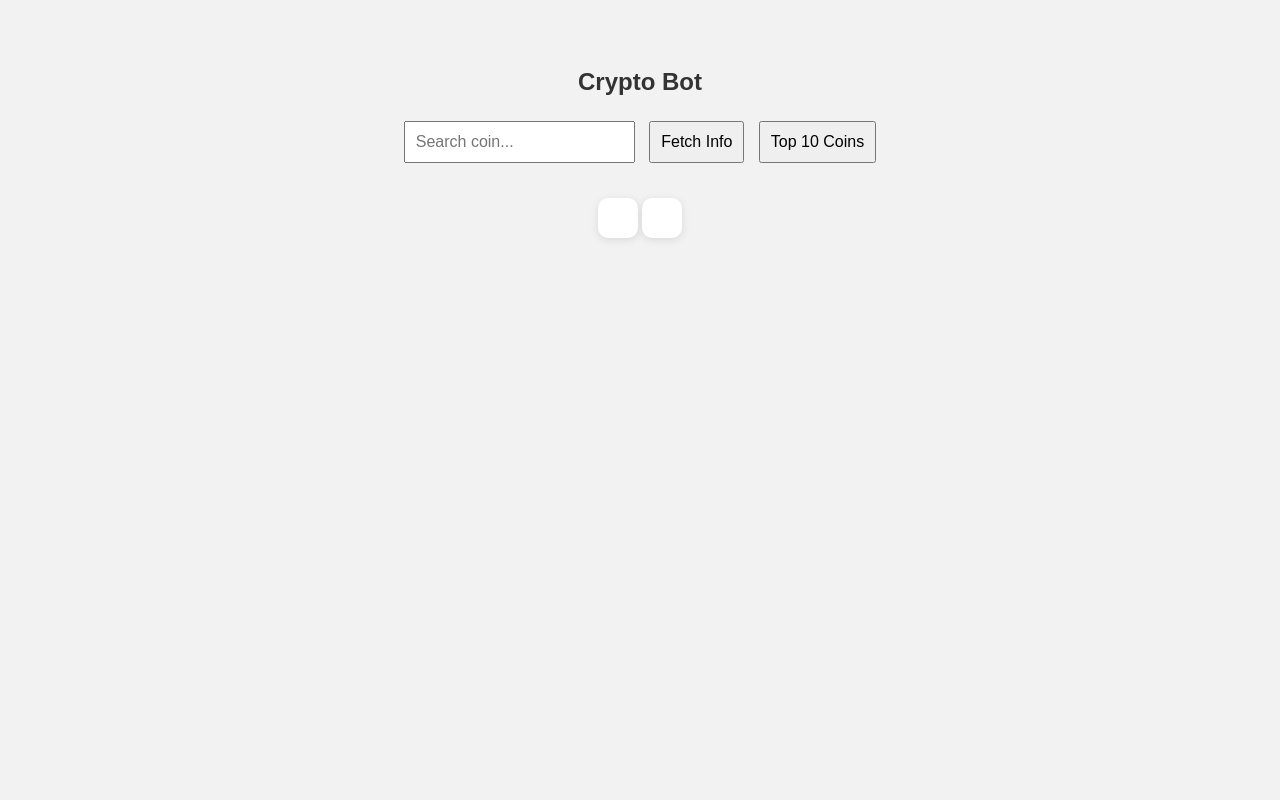
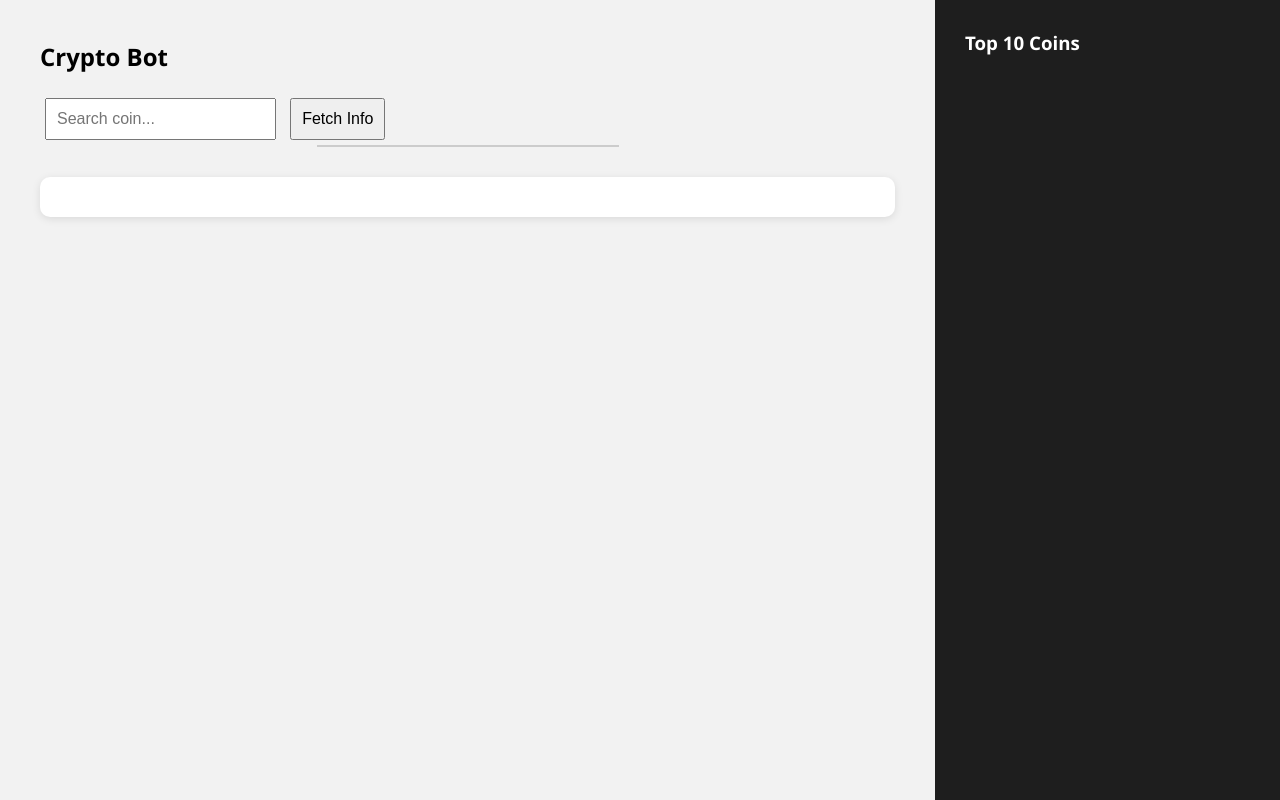
Before and after one commit to thechosenneel/crypto-research-bot, a Flask app: page / in a window 1280 px wide. Run offline with Flask 3, Linux system fonts and the light colour scheme.

Commit message:
Update index.html

```diff
--- a/templates/index.html
+++ b/templates/index.html
@@ -4,14 +4,33 @@
     <title>Crypto Bot</title>
     <style>
         body {
-            font-family: Arial, sans-serif;
-            padding: 40px;
+            font-family: 'Segoe UI', sans-serif;
             background-color: #f2f2f2;
-            text-align: center;
+            margin: 0;
+            padding: 0;
         }
 
-        h2 {
-            color: #333;
+        .container {
+            display: flex;
+            flex-direction: row;
+            min-height: 100vh;
+        }
+
+        .left-panel {
+            flex: 3;
+            padding: 40px;
+        }
+
+        .right-panel {
+            flex: 1;
+            background-color: #1e1e1e;
+            color: #fff;
+            padding: 30px;
+            overflow-y: auto;
+        }
+
+        h2, h3 {
+            margin-top: 0;
         }
 
         input, button {
@@ -20,19 +39,47 @@
             margin: 5px;
         }
 
-        #output, #top10 {
+        #suggestions {
+            background: white;
+            border: 1px solid #ccc;
+            width: 300px;
+            margin: 0 auto;
+            text-align: left;
+        }
+
+        #suggestions div {
+            padding: 8px;
+            cursor: pointer;
+        }
+
+        #suggestions div:hover {
+            background-color: #eee;
+        }
+
+        #output {
             margin-top: 30px;
             background: white;
             padding: 20px;
             border-radius: 10px;
-            display: inline-block;
             box-shadow: 0 2px 8px rgba(0,0,0,0.1);
         }
 
+        .chart {
+            margin-top: 20px;
+            background-color: #2d2d2d;
+            padding: 10px;
+            border-radius: 10px;
+        }
+
+        .chart img {
+            border-radius: 10px;
+            width: 100%;
+        }
+
         .coin-card {
-            border-bottom: 1px solid #eee;
-            padding: 10px 0;
-            text-align: left;
+            margin-bottom: 15px;
+            border-bottom: 1px solid #444;
+            padding-bottom: 10px;
         }
 
         .coin-card img {
@@ -41,31 +88,38 @@
             margin-right: 8px;
         }
 
-        .chart {
-            margin-top: 10px;
+        .coin-card strong {
+            font-size: 16px;
         }
 
-        #suggestions div {
-            padding: 8px;
-            cursor: pointer;
-            background: white;
+        @media screen and (max-width: 768px) {
+            .container {
+                flex-direction: column;
             }
 
-        #suggestions div:hover {
-            background: #eee;
+            .left-panel, .right-panel {
+                flex: 1;
+                padding: 20px;
+            }
         }
     </style>
 </head>
 <body>
+    <div class="container">
+        <div class="left-panel">
             <h2>Crypto Bot</h2>
-
             <input type="text" id="coinInput" placeholder="Search coin..." oninput="suggestCoins()">
             <button onclick="getCoinInfo()">Fetch Info</button>
-    <button onclick="getTop10()">Top 10 Coins</button>
             <div id="suggestions"></div>
 
             <div id="output"></div>
+        </div>
+
+        <div class="right-panel">
+            <h3>Top 10 Coins</h3>
             <div id="top10"></div>
+        </div>
+    </div>
 
     <script>
         let coinList = [];
@@ -73,6 +127,7 @@
         async function loadCoins() {
             const res = await fetch("https://api.coingecko.com/api/v3/coins/list");
             coinList = await res.json();
+            getTop10(); // Load top coins on page load
         }
 
         function suggestCoins() {
@@ -124,7 +179,7 @@
                 <p><strong>24h Volume:</strong> $${data.volume.toLocaleString()}</p>
                 <p><strong>24h Change:</strong> ${data.change_24h.toFixed(2)}%</p>
                 <div class="chart">
-                    <img src="https://quickchart.io/chart?c={type:'line',data:{labels:['6d','5d','4d','3d','2d','1d','Now'],datasets:[{label:'${data.name} Price',data:[10,12,11,13,15,14,${data.price}]}]}}" width="100%">
+                    <img src="https://quickchart.io/chart?c={type:'line',data:{labels:['6d','5d','4d','3d','2d','1d','Now'],datasets:[{label:'${data.name} Price',backgroundColor:'rgba(255,255,255,0.05)',borderColor:'white',data:[10,12,11,13,15,14,${data.price}]}]}}" />
                 </div>
             `;
         }
@@ -133,12 +188,13 @@
             const res = await fetch('/top10');
             const coins = await res.json();
             const top = document.getElementById('top10');
-            top.innerHTML = "<h3>Top 10 Coins</h3>";
+            top.innerHTML = "";
 
             coins.forEach(c => {
                 top.innerHTML += `
                     <div class="coin-card">
-                        <img src="${c.image}"/> <strong>${c.name}</strong> - $${c.price} (${c.change_24h.toFixed(2)}%)
+                        <img src="${c.image}"/> <strong>${c.name}</strong><br>
+                        $${c.price} (${c.change_24h.toFixed(2)}%)
                     </div>
                 `;
             });
```
Lines whose indentation alone changed are shown as unchanged.
